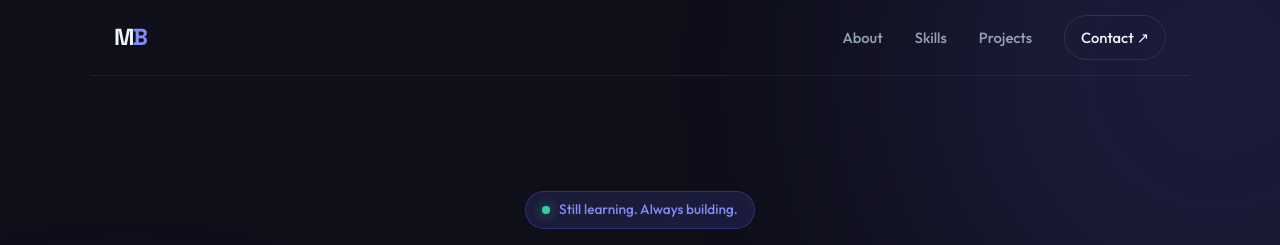
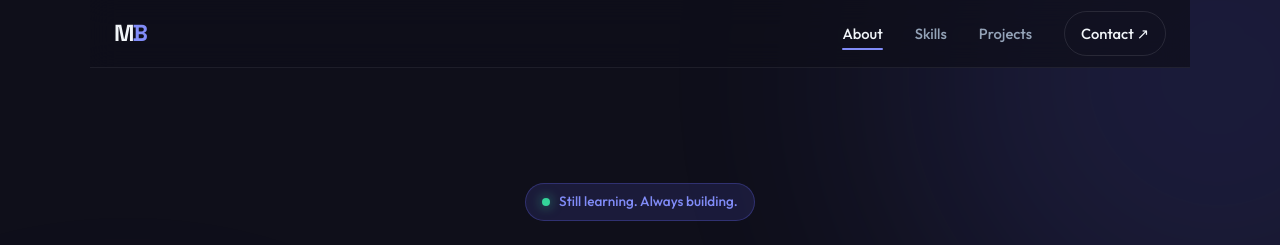
Before and after one commit to zalamba13-alt/M17--mkwezaB, a website: page index.html in a window 1280 px wide. Shown: the top 245 px of the page. Drawn offline with Linux system fonts and the light colour scheme.

Commit message:
nav+cert4

```diff
--- a/script.js
+++ b/script.js
@@ -140,4 +140,25 @@ document.addEventListener('DOMContentLoaded', () => {
 
     goTo(0);
   }
+
+  // Active nav link on scroll
+  const navLinks = Array.from(document.querySelectorAll('.nav-links a'));
+  const spySections = navLinks
+    .map((link) => document.querySelector(link.getAttribute('href')))
+    .filter(Boolean);
+
+  if (spySections.length && 'IntersectionObserver' in window) {
+    const spy = new IntersectionObserver((entries) => {
+      entries.forEach((entry) => {
+        if (entry.isIntersecting) {
+          const id = entry.target.id;
+          navLinks.forEach((link) => {
+            link.classList.toggle('active', link.getAttribute('href') === `#${id}`);
+          });
+        }
+      });
+    }, { threshold: 0.4 });
+
+    spySections.forEach((section) => spy.observe(section));
+  }
 });
--- a/styles.css
+++ b/styles.css
@@ -351,17 +351,17 @@ body {
 
 /* Certificates */
 .certificates {
-  max-width: 750px;
-  margin: 3.5rem auto 0;
+  max-width: 560px;
+  margin: 2.75rem auto 0;
 }
 
 .subheading {
-  font-size: 1.05rem;
+  font-size: 0.95rem;
   font-weight: 700;
   letter-spacing: 0.12em;
   text-transform: uppercase;
   color: var(--primary-light);
-  margin-bottom: 1.4rem;
+  margin-bottom: 1rem;
 }
 
 .cert-carousel {
@@ -388,8 +388,8 @@ body {
   top: 50%;
   transform: translateY(-50%);
   z-index: 2;
-  width: 40px;
-  height: 40px;
+  width: 34px;
+  height: 34px;
   border-radius: 50%;
   border: 1px solid rgba(255, 255, 255, 0.14);
   background: rgba(15, 15, 26, 0.72);
@@ -420,7 +420,7 @@ body {
   display: flex;
   justify-content: center;
   gap: 0.5rem;
-  margin-top: 1.2rem;
+  margin-top: 0.9rem;
 }
 
 .cert-dot {
@@ -465,7 +465,7 @@ body {
   position: relative;
   display: block;
   width: 100%;
-  aspect-ratio: 16 / 10;
+  aspect-ratio: 16 / 9;
   overflow: hidden;
   border: none;
   border-radius: 0;
@@ -529,7 +529,7 @@ body {
 .cert-body {
   position: relative;
   margin-top: -2px;
-  padding: 1.15rem 1.4rem 1.4rem;
+  padding: 0.95rem 1.1rem 1.15rem;
   background: var(--bg-card);
 }
 
@@ -1259,17 +1259,21 @@ footer {
 /* Portfolio refinement */
 html {
   scroll-behavior: smooth;
-  scroll-padding-top: 32px;
+  scroll-padding-top: 88px;
 }
 
 .site-nav {
-  min-height: 76px;
+  min-height: 68px;
   display: flex;
   align-items: center;
   justify-content: space-between;
-  position: relative;
-  z-index: 2;
+  position: sticky;
+  top: 0;
+  z-index: 20;
   border-bottom: 1px solid rgba(255, 255, 255, 0.07);
+  background: rgba(15, 15, 26, 0.72);
+  backdrop-filter: blur(14px);
+  -webkit-backdrop-filter: blur(14px);
 }
 
 .nav-brand {
@@ -1295,11 +1299,33 @@ html {
   color: var(--text-muted);
   font-size: 0.92rem;
   font-weight: 500;
-  transition: color 0.2s ease, border-color 0.2s ease, background 0.2s ease;
-}
-
-.nav-links a:hover {
+  position: relative;
+  padding: 0.25rem 0;
+  transition: color 0.2s ease;
+}
+
+.nav-links a::after {
+  content: '';
+  position: absolute;
+  left: 0;
+  right: 0;
+  bottom: 0;
+  height: 2px;
+  border-radius: 2px;
+  background: var(--primary-light);
+  transform: scaleX(0);
+  transform-origin: left;
+  transition: transform 0.25s ease;
+}
+
+.nav-links a:hover,
+.nav-links a.active {
   color: var(--text);
+}
+
+.nav-links a:hover::after,
+.nav-links a.active::after {
+  transform: scaleX(1);
 }
 
 .nav-links .nav-contact {
@@ -1309,7 +1335,12 @@ html {
   border-radius: 999px;
 }
 
-.nav-links .nav-contact:hover {
+.nav-links .nav-contact::after {
+  display: none;
+}
+
+.nav-links .nav-contact:hover,
+.nav-links .nav-contact.active {
   border-color: var(--primary-light);
   background: rgba(99, 102, 241, 0.12);
 }
```
